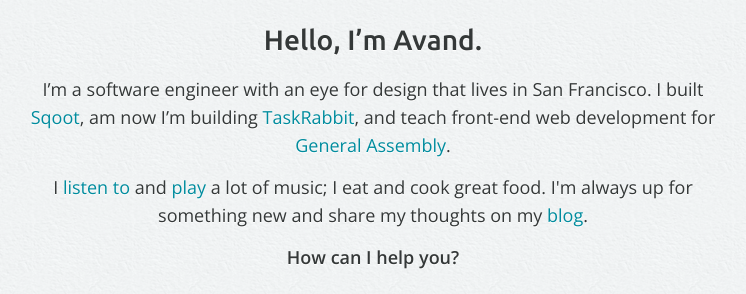
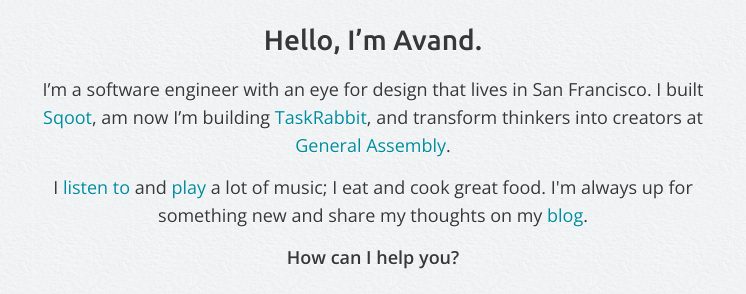
Before and after one commit to avand/avand.github.com, a Jekyll site: the page built from index.html, in a window 1280 px wide. Shown: the part 278-572 px from the top of the page, without its empty margins (267-1013 px from the left). Built offline with Jekyll 4.4.1, drawn with Linux system fonts in a browser that asks for light colours; Markdown is read by kramdown in place of the engine named in the settings; comment, search, counter and statistics services are not loaded.

Commit message:
Updating GA link in bio

```diff
--- a/_includes/_bio.html
+++ b/_includes/_bio.html
@@ -2,8 +2,8 @@
   I’m a software engineer with an eye for design that lives in San Francisco.
   I built <a href="http://www.sqoot.com/" target="_blank">Sqoot</a>,
   am now I’m building <a href="http://www.taskrabbit.com/" target="_blank">TaskRabbit</a>,
-  and teach front-end web development for
-  <a href="https://generalassemb.ly/education/front-end-web-development" target="_blank">
+  and transform thinkers into creators at
+  <a href="https://generalassemb.ly/instructors/avand-amiri/1341/" target="_blank">
   General Assembly</a>.
 </p>
 
```
